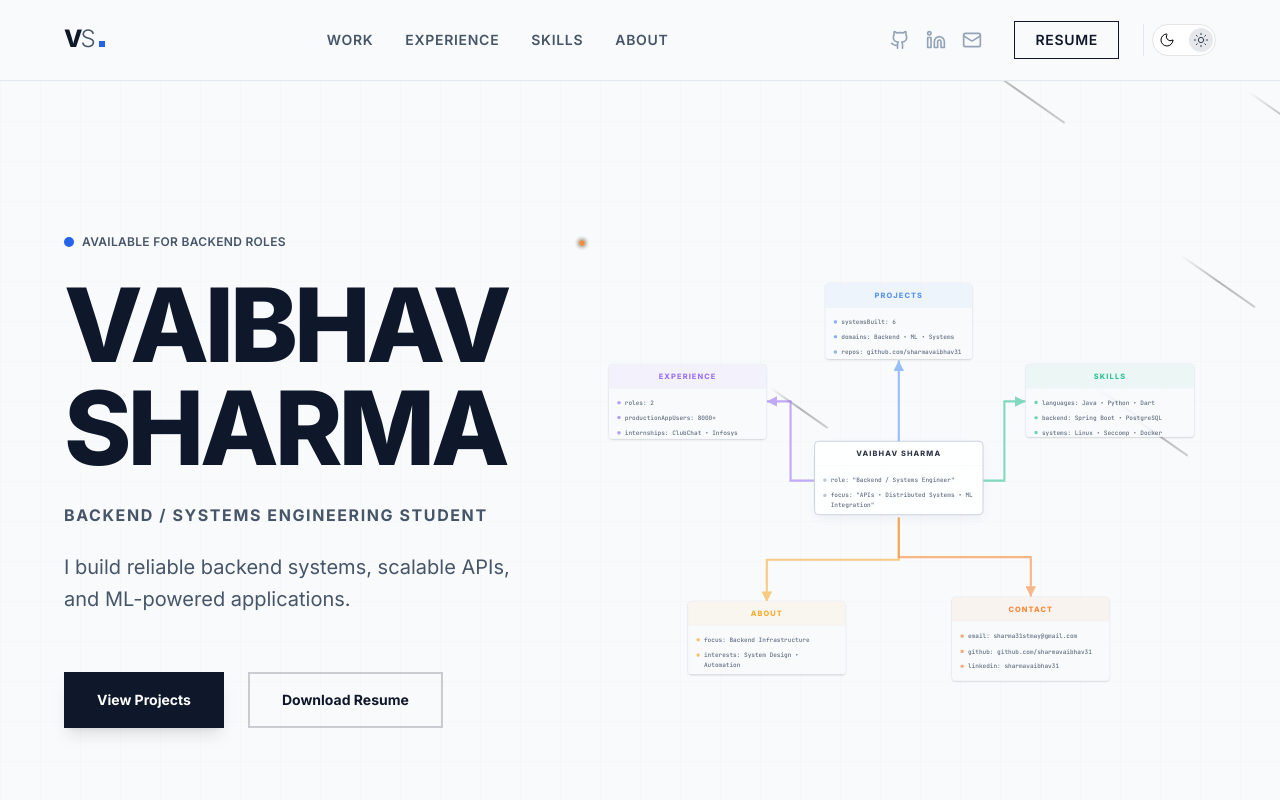
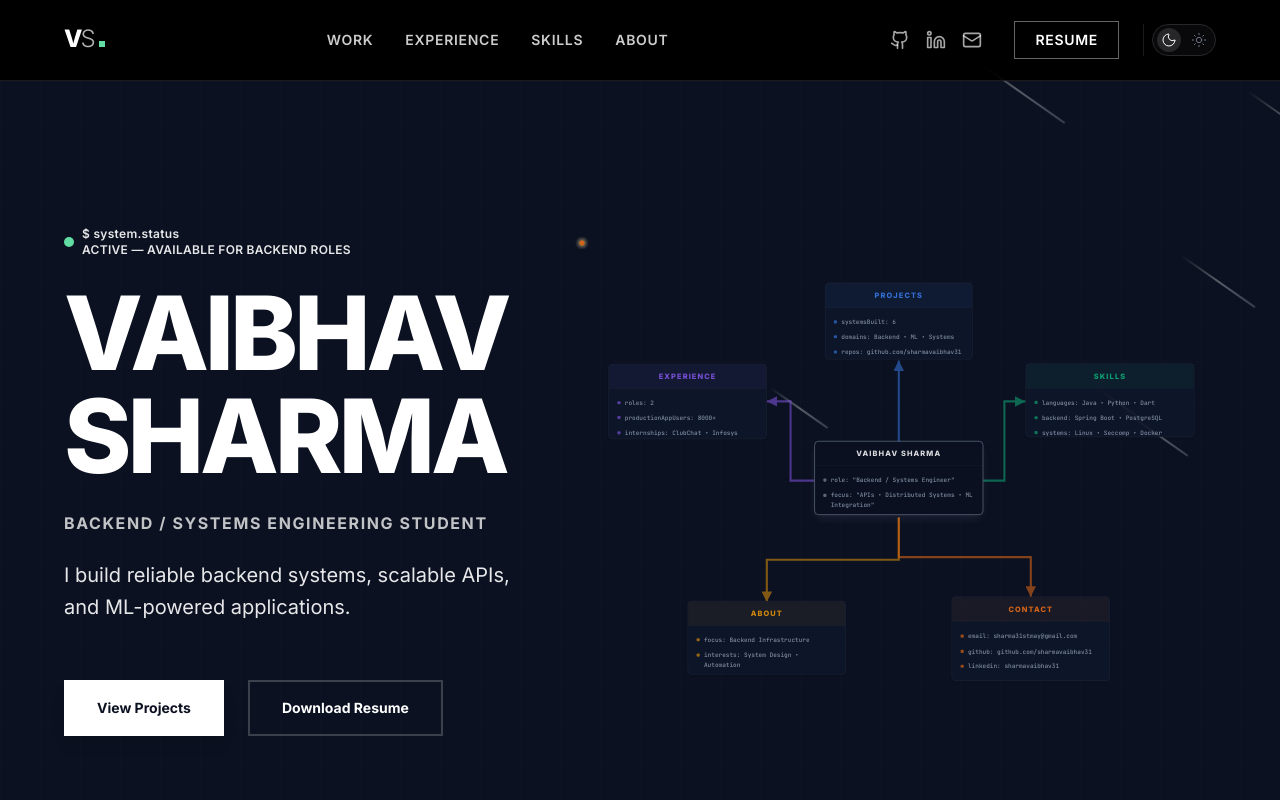
Before and after one commit to sharmavaibhav31/sharmavaibhav31, a React (Vite) app: page / in a window 1280 px wide. Shown: the top 800 px of the page. Built offline with nearby package versions, Linux system fonts and the light colour scheme.

Commit message:
Updated Theme and HeroSection

```diff
--- a/src/components/sections/HeroSection.tsx
+++ b/src/components/sections/HeroSection.tsx
@@ -42,8 +42,10 @@ export const HeroSection: React.FC = () => {
                             <span className="animate-ping absolute inline-flex h-full w-full rounded-full bg-accent dark:bg-[#61dca3] opacity-75"></span>
                             <span className="relative inline-flex rounded-full h-2.5 w-2.5 bg-accent dark:bg-[#61dca3]"></span>
                         </span>
-                        <span className="text-xs font-semibold tracking-wide text-secondary dark:text-white/90 uppercase">
-                            Available for Backend Roles
+                        <span className="text-xs font-semibold tracking-wide text-secondary dark:text-white/90">
+                            $ system.status
+                            <br />
+                            ACTIVE — AVAILABLE FOR BACKEND ROLES
                         </span>
                     </div>
 
--- a/src/context/ThemeContext.tsx
+++ b/src/context/ThemeContext.tsx
@@ -13,9 +13,10 @@ const ThemeContext = createContext<ThemeContextValue>({
 export const ThemeProvider: React.FC<{ children: React.ReactNode }> = ({ children }) => {
     const [isDark, setIsDark] = useState<boolean>(() => {
         try {
-            return localStorage.getItem('theme') === 'dark';
+            const savedTheme = localStorage.getItem('theme');
+            return savedTheme !== 'light';
         } catch {
-            return false;
+            return true;
         }
     });
 
```
